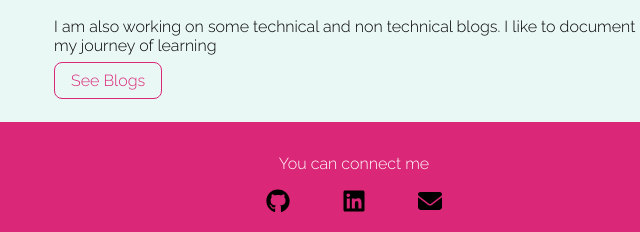
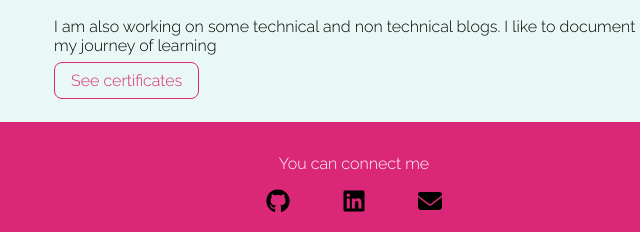
Before and after one commit to aditya11900/1web, a plain HTML site: page index.html in a window 1280 px wide. Shown: the part 1119-1351 px from the top of the page, 286-926 px from the left. Drawn offline with Linux system fonts and the light colour scheme.

Commit message:
correction

```diff
--- a/index.html
+++ b/index.html
@@ -48,7 +48,7 @@
     <h1>Blogs</h1>
     <p>I am also working on some technical and non technical blogs. I like to document my journey of learning </p>
 
-    <a class="link secondary-link" href="./ls/blogs.html">See Blogs</a>
+    <a class="link secondary-link" href="./ls/blogs.html">See certificates</a>
 
     </div>
 </section>
```
